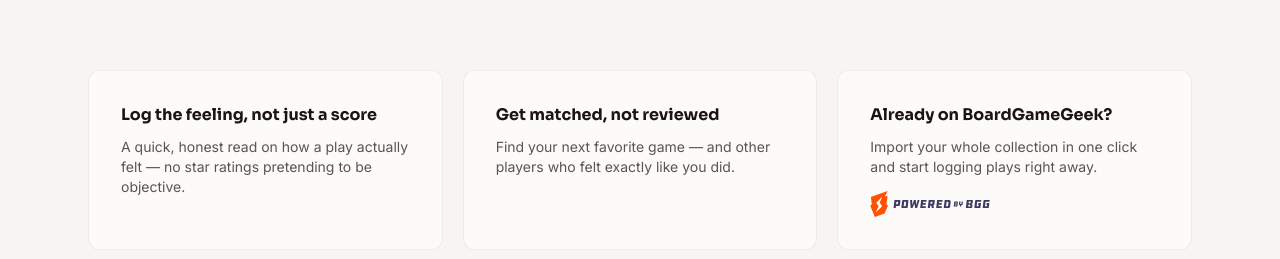
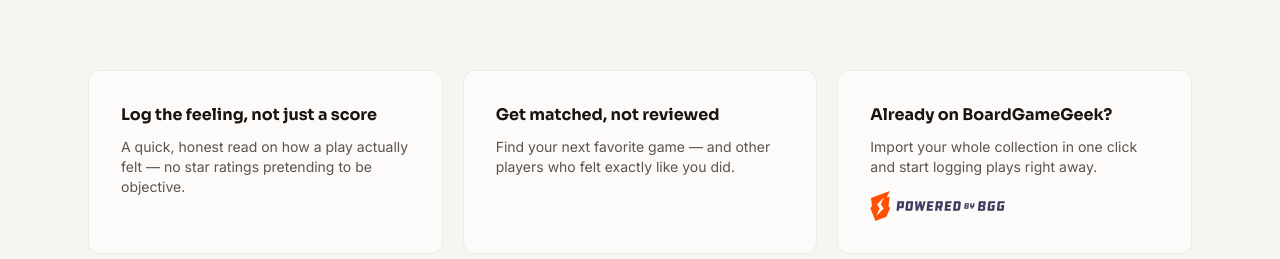
Before and after one commit to john-t-white/Ludium, a Next.js app in the folder src/web/: page / in a window 1280 px wide. Shown: the part 565-824 px from the top of the page. Built offline with nearby package versions, Linux system fonts and the light colour scheme.

Commit message:
Fix BGG badge aspect ratio and de-duplicate feature card markup
Review findings: the badge's width/height (120x30) didn't match the
source SVG's 342x76 ratio, and the third feature card was duplicated
by hand instead of being part of the features array.

```diff
--- a/src/web/app/page.tsx
+++ b/src/web/app/page.tsx
@@ -19,6 +19,11 @@ const features = [
   {
     title: "Get matched, not reviewed",
     body: "Find your next favorite game — and other players who felt exactly like you did.",
+  },
+  {
+    title: "Already on BoardGameGeek?",
+    body: "Import your whole collection in one click and start logging plays right away.",
+    logo: true,
   },
 ];
 
@@ -82,31 +87,26 @@ export default function Home() {
               {feature.title}
             </h2>
             <p className="mt-2.5 text-sm text-text-secondary">{feature.body}</p>
-          </div>
-        ))}
-        <div className="rounded-xl border border-card-border bg-card-bg p-8">
-          <h2 className="font-sora text-base font-bold text-text-primary">
-            Already on BoardGameGeek?
-          </h2>
-          <p className="mt-2.5 text-sm text-text-secondary">
-            Import your whole collection in one click and start logging plays
-            right away.
-          </p>
+            {feature.logo && (
+              <>
                 <Image
                   src="/powered-by-bgg-rgb.svg"
                   alt="Powered by BoardGameGeek"
-            width={120}
+                  width={135}
                   height={30}
                   className="mt-3.5 block dark:hidden"
                 />
                 <Image
                   src="/powered-by-bgg-reversed-rgb.svg"
                   alt="Powered by BoardGameGeek"
-            width={120}
+                  width={135}
                   height={30}
                   className="mt-3.5 hidden dark:block"
                 />
+              </>
+            )}
           </div>
+        ))}
       </section>
     </div>
   );
```
Lines whose indentation alone changed are shown as unchanged.
